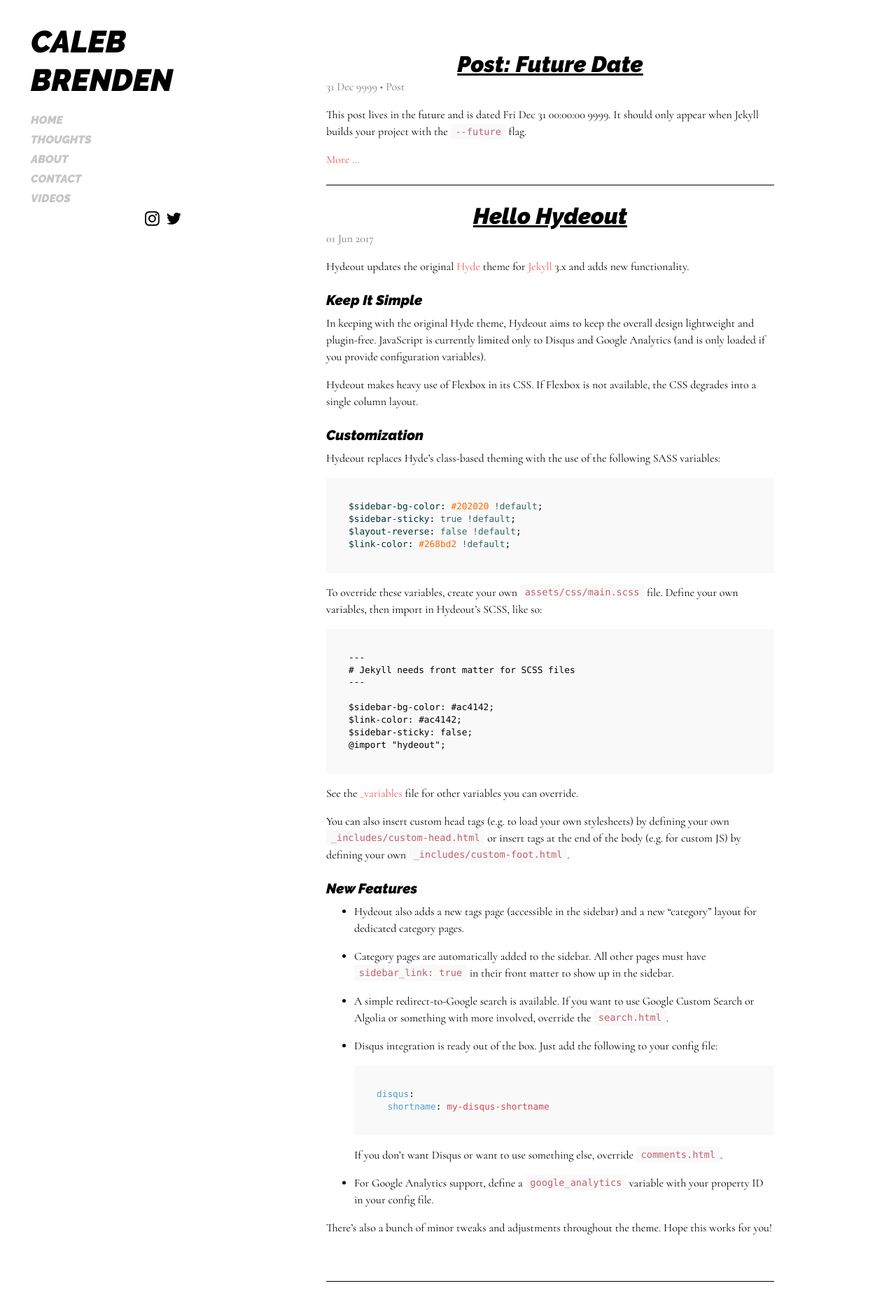
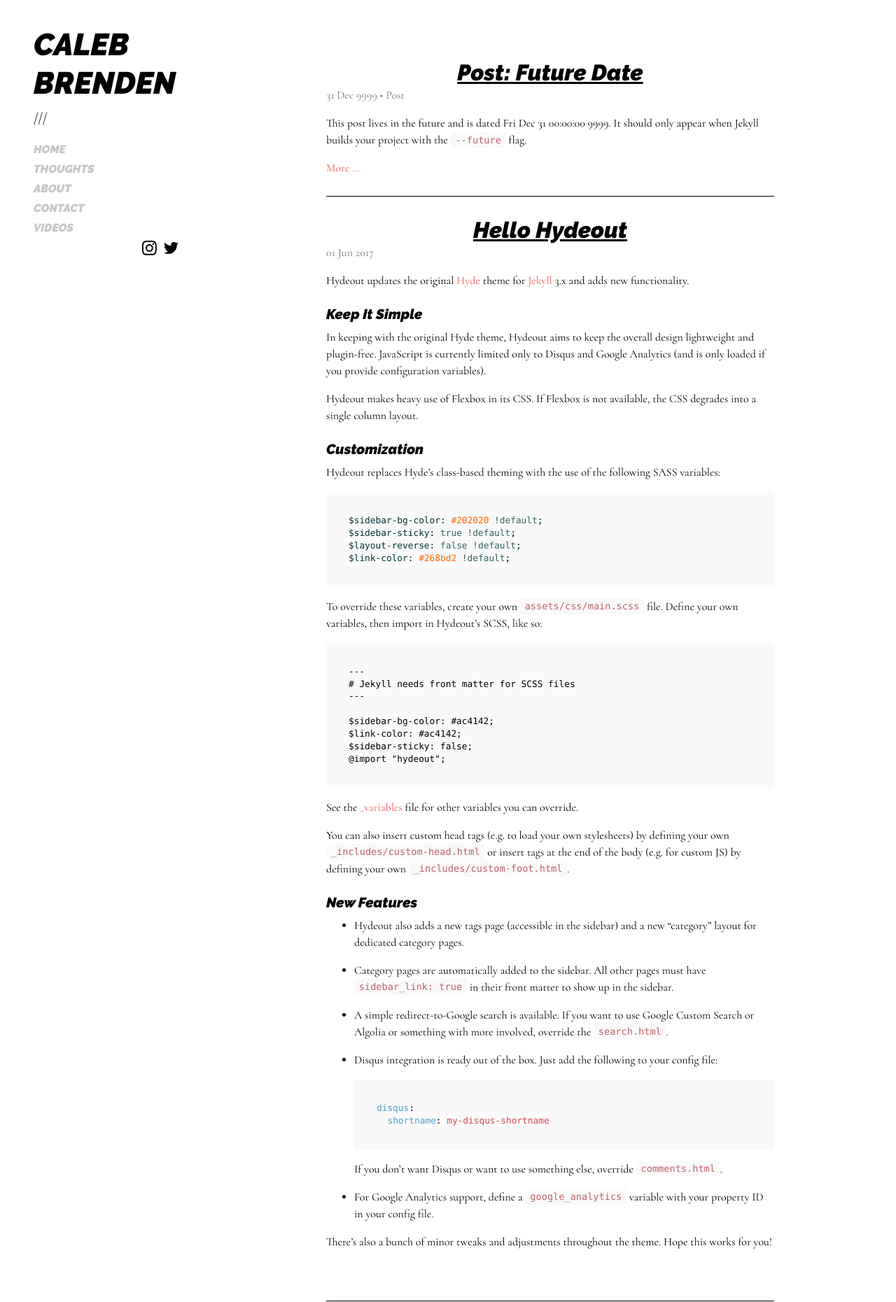
Before and after one commit to calebbrenden/my-site, a Jekyll site: the page built from thoughts/index.html, in a window 1280 px wide. Shown: the top 1861 px of the page at 70% size. Built offline with Jekyll 4.4.1, drawn with Linux system fonts in a browser that asks for light colours; the list of posts is cut into pages by our own code; some of the changed text lies outside the part shown.

Commit message:
increased section spacing, added h3 to pagination buttons

```diff
--- a/_config.yml
+++ b/_config.yml
@@ -6,7 +6,7 @@
 # Setup
 title:            CALEB BRENDEN
 tagline:          HEY!
-description:
+description:      ///
 url:              https://github.com/calebbreadsticks/calebbreadsticks.github.io/
 baseurl:          # the optional subpath of your site, e.g. "/blog"
                   # NB: This applies to all pages in your Jekyll site.
--- a/_includes/pagination-newer.html
+++ b/_includes/pagination-newer.html
@@ -2,7 +2,7 @@
 <div class="pagination">
   <a class="pagination-item newer"
      href="{{ site.baseurl }}{{ paginator.previous_page_path }}">
-    Newer
+    <h3>Newer</h3>
   </a>
 </div>
 {% endif %}
--- a/_includes/pagination-older.html
+++ b/_includes/pagination-older.html
@@ -2,7 +2,7 @@
 <div class="pagination">
   <a class="pagination-item older"
      href="{{ site.baseurl }}{{ paginator.next_page_path }}">
-    Older
+    <h3>Older</h3>
   </a>
 </div>
 {% endif %}
--- a/_sass/hydeout/_variables.scss
+++ b/_sass/hydeout/_variables.scss
@@ -39,7 +39,7 @@
 /* ORIGINAL HEADING SPACING WAS 0.5 REM */
 $heading-spacing: 0.5rem !default;
 /* ORIGINAL SECTION SPACING WAS 1 REM */
-$section-spacing: 1.5rem !default;
+$section-spacing: 1.75rem !default;
 
 /* ORIGINAL SIDEBAR WIDTH WAS 18REM */
 $sidebar-width: 17rem !default;
```
Also changed, not shown: 1 other file.
